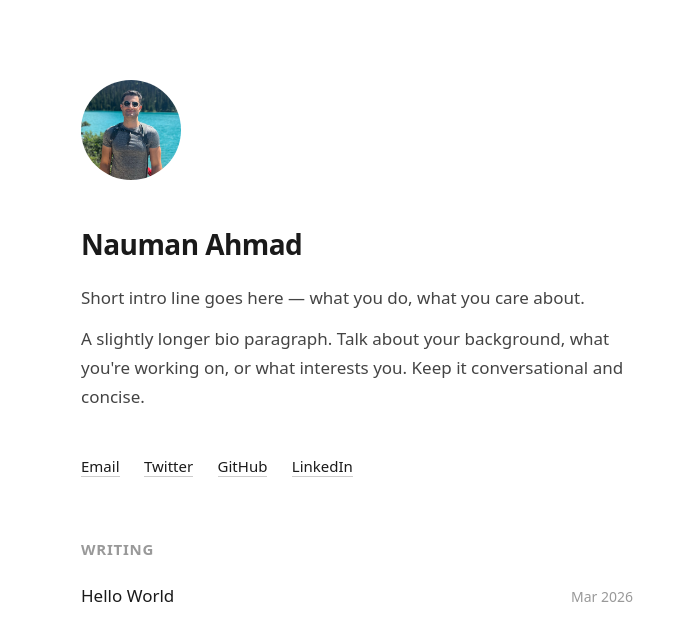
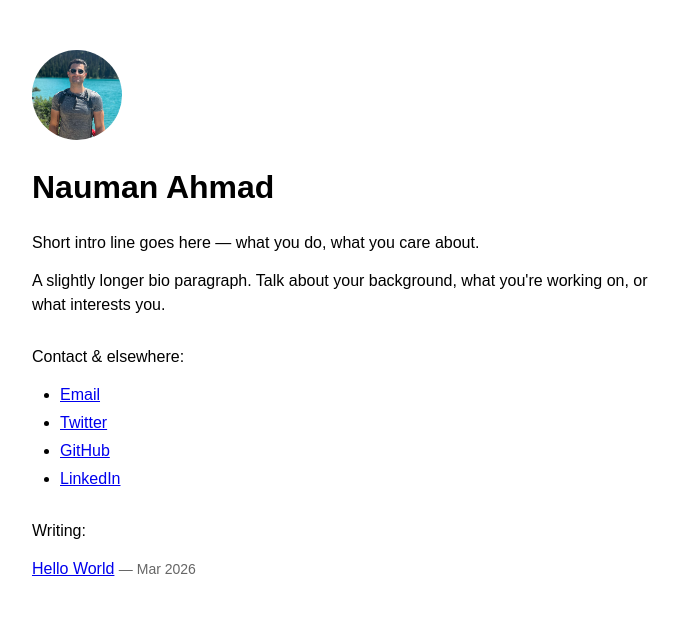
Before and after one commit to itsnauman/itsnauman.github.io, a Jekyll site: the page built from index.html, in a window 1280 px wide. Shown: the top 641 px of the page, without its empty margins (283-960 px from the left). Built offline with Jekyll 4.4.1, drawn with Linux system fonts in a browser that asks for light colours.

Commit message:
Redesign to match nat.org minimal style

```diff
--- a/_layouts/post.html
+++ b/_layouts/post.html
@@ -2,10 +2,10 @@
 layout: default
 ---
 
-<a href="{{ '/' | relative_url }}" class="back">&larr; Back</a>
+<p><a href="{{ '/' | relative_url }}">&larr; Back</a></p>
 
-<h1 class="post-title">{{ page.title }}</h1>
-<div class="post-date">{{ page.date | date: "%B %-d, %Y" }}</div>
+<h1>{{ page.title }}</h1>
+<p style="color: #666; font-size: 14px;">{{ page.date | date: "%B %-d, %Y" }}</p>
 
 <div class="post-content">
   {{ content }}
--- a/assets/css/style.css
+++ b/assets/css/style.css
@@ -1,218 +1,86 @@
-* {
-  margin: 0;
-  padding: 0;
-  box-sizing: border-box;
+body {
+  font-family: "Avenir Next", "Avenir", sans-serif;
+  max-width: 650px;
+  margin: 50px auto;
+  padding: 0 16px;
+  line-height: 1.5;
+  color: #000;
 }
 
-body {
-  font-family: "Avenir Next", "Avenir", system-ui, -apple-system, sans-serif;
-  color: #1a1a1a;
-  background: #fff;
-  line-height: 1.7;
-  font-size: 17px;
-  -webkit-font-smoothing: antialiased;
-}
-
-.container {
-  max-width: 600px;
-  margin: 0 auto;
-  padding: 80px 24px;
-}
-
-/* Photo */
-.photo {
-  width: 100px;
-  height: 100px;
+img.photo {
+  width: 90px;
+  height: 90px;
   border-radius: 50%;
   object-fit: cover;
-  margin-bottom: 32px;
-}
-
-/* Name */
-h1 {
-  font-size: 28px;
-  font-weight: 600;
-  letter-spacing: -0.02em;
   margin-bottom: 16px;
 }
 
-/* Intro */
-.intro {
-  font-size: 17px;
-  color: #444;
-  margin-bottom: 40px;
+h1 {
+  margin: 0 0 20px 0;
 }
 
-.intro p {
-  margin-bottom: 12px;
+p {
+  margin: 0 0 14px 0;
 }
 
-/* Links */
-.links {
-  margin-bottom: 56px;
+ul {
+  margin: 0 0 14px 0;
+  padding-left: 28px;
 }
 
-.links a {
-  color: #1a1a1a;
-  text-decoration: none;
-  border-bottom: 1px solid #ccc;
-  margin-right: 20px;
-  font-size: 15px;
+li {
+  margin-bottom: 4px;
 }
 
-.links a:hover {
-  border-bottom-color: #1a1a1a;
+a {
+  color: #0000ee;
 }
 
-/* Blog */
-.blog h2 {
-  font-size: 15px;
-  font-weight: 600;
-  text-transform: uppercase;
-  letter-spacing: 0.05em;
-  color: #999;
-  margin-bottom: 20px;
+a:visited {
+  color: #551a8b;
 }
 
-.post-list {
-  list-style: none;
+.section {
+  margin-top: 28px;
 }
 
-.post-list li {
-  margin-bottom: 12px;
-  display: flex;
-  justify-content: space-between;
-  align-items: baseline;
+.blog-list {
+  list-style: none;
+  padding-left: 0;
 }
 
-.post-list a {
-  color: #1a1a1a;
-  text-decoration: none;
-  border-bottom: 1px solid transparent;
-  font-size: 17px;
+.blog-list li {
+  margin-bottom: 6px;
 }
 
-.post-list a:hover {
-  border-bottom-color: #1a1a1a;
-}
-
-.post-list .date {
-  color: #999;
+.blog-list .date {
+  color: #666;
   font-size: 14px;
-  white-space: nowrap;
-  margin-left: 16px;
 }
 
 /* Post page */
-.post-title {
-  font-size: 28px;
-  font-weight: 600;
-  letter-spacing: -0.02em;
-  margin-bottom: 8px;
-}
-
-.post-date {
-  color: #999;
-  font-size: 14px;
-  margin-bottom: 40px;
-}
-
 .post-content {
-  color: #333;
+  margin-top: 20px;
 }
 
 .post-content p {
-  margin-bottom: 20px;
-}
-
-.post-content h2 {
-  font-size: 22px;
-  font-weight: 600;
-  margin-top: 40px;
-  margin-bottom: 16px;
-}
-
-.post-content h3 {
-  font-size: 18px;
-  font-weight: 600;
-  margin-top: 32px;
-  margin-bottom: 12px;
-}
-
-.post-content a {
-  color: #1a1a1a;
-  border-bottom: 1px solid #ccc;
-  text-decoration: none;
-}
-
-.post-content a:hover {
-  border-bottom-color: #1a1a1a;
-}
-
-.post-content ul, .post-content ol {
-  margin-bottom: 20px;
-  padding-left: 24px;
-}
-
-.post-content li {
-  margin-bottom: 6px;
-}
-
-.post-content blockquote {
-  border-left: 3px solid #ddd;
-  padding-left: 20px;
-  color: #666;
-  margin-bottom: 20px;
-}
-
-.post-content code {
-  font-size: 15px;
-  background: #f5f5f5;
-  padding: 2px 6px;
-  border-radius: 3px;
+  margin-bottom: 14px;
 }
 
 .post-content pre {
   background: #f5f5f5;
-  padding: 16px;
-  border-radius: 4px;
+  padding: 12px;
   overflow-x: auto;
-  margin-bottom: 20px;
+  margin-bottom: 14px;
 }
 
-.post-content pre code {
-  padding: 0;
-  background: none;
+.post-content code {
+  font-size: 14px;
 }
 
-.back {
-  display: inline-block;
-  margin-bottom: 40px;
-  color: #999;
-  text-decoration: none;
-  font-size: 15px;
+.post-content blockquote {
+  border-left: 3px solid #ccc;
+  margin: 0 0 14px 0;
+  padding-left: 16px;
+  color: #333;
 }
-
-.back:hover {
-  color: #1a1a1a;
-}
-
-.no-posts {
-  color: #999;
-  font-size: 15px;
-}
-
-@media (max-width: 480px) {
-  .container {
-    padding: 48px 20px;
-  }
-
-  .post-list li {
-    flex-direction: column;
-  }
-
-  .post-list .date {
-    margin-left: 0;
-    margin-top: 2px;
-  }
-}
--- a/index.html
+++ b/index.html
@@ -7,31 +7,33 @@ title: Nauman Ahmad
 
 <h1>Nauman Ahmad</h1>
 
-<div class="intro">
-  <p>Short intro line goes here — what you do, what you care about.</p>
-  <p>A slightly longer bio paragraph. Talk about your background, what you're working on, or what interests you. Keep it conversational and concise.</p>
+<p>Short intro line goes here — what you do, what you care about.</p>
+
+<p>A slightly longer bio paragraph. Talk about your background, what you're working on, or what interests you.</p>
+
+<div class="section">
+  <p>Contact &amp; elsewhere:</p>
+  <ul>
+    <li><a href="mailto:you@naumanahmad.org">Email</a></li>
+    <li><a href="https://twitter.com/">Twitter</a></li>
+    <li><a href="https://github.com/itsnauman">GitHub</a></li>
+    <li><a href="https://linkedin.com/">LinkedIn</a></li>
+  </ul>
 </div>
 
-<div class="links">
-  <a href="mailto:you@naumanahmad.org">Email</a>
-  <a href="https://twitter.com/" target="_blank">Twitter</a>
-  <a href="https://github.com/itsnauman" target="_blank">GitHub</a>
-  <a href="https://linkedin.com/" target="_blank">LinkedIn</a>
-</div>
-
-<div class="blog">
-  <h2>Writing</h2>
+<div class="section">
+  <p>Writing:</p>
   {% assign posts = site.posts %}
   {% if posts.size > 0 %}
-    <ul class="post-list">
+    <ul class="blog-list">
       {% for post in posts %}
         <li>
           <a href="{{ post.url | relative_url }}">{{ post.title }}</a>
-          <span class="date">{{ post.date | date: "%b %Y" }}</span>
+          <span class="date">— {{ post.date | date: "%b %Y" }}</span>
         </li>
       {% endfor %}
     </ul>
   {% else %}
-    <p class="no-posts">Nothing here yet.</p>
+    <p>Nothing here yet.</p>
   {% endif %}
 </div>
```
